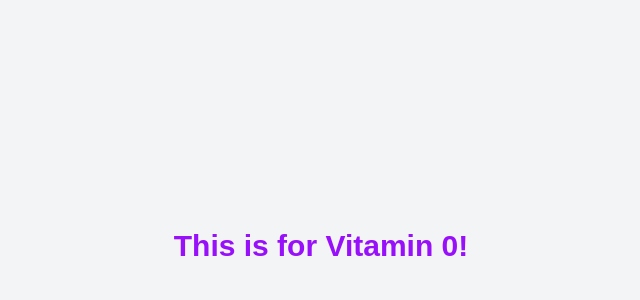
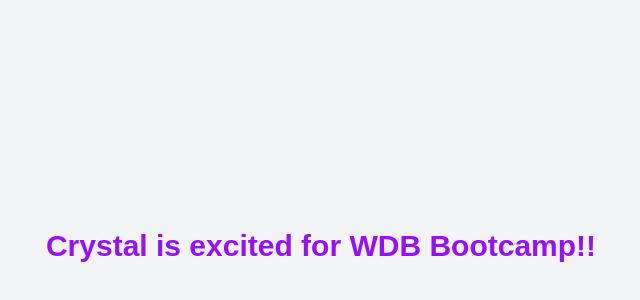
Before and after one commit to richajos34/vitamin0, a Next.js app in the folder my-app/: page / in a window 1280 px wide. Shown: the part 154-454 px from the top of the page, without its empty margins (319-959 px from the left). Built offline with nearby package versions, Linux system fonts and the light colour scheme.

Commit message:
first commit

```diff
--- a/my-app/app/page.tsx
+++ b/my-app/app/page.tsx
@@ -4,7 +4,7 @@ export default function Home() {
   return (
     <main className="min-h-screen flex items-center justify-center bg-gray-100">
       <h1 className="text-3xl font-bold text-purple-600" >
-        This is for Vitamin 0!
+        Crystal is excited for WDB Bootcamp!!
       </h1>
     </main>
   );
```
